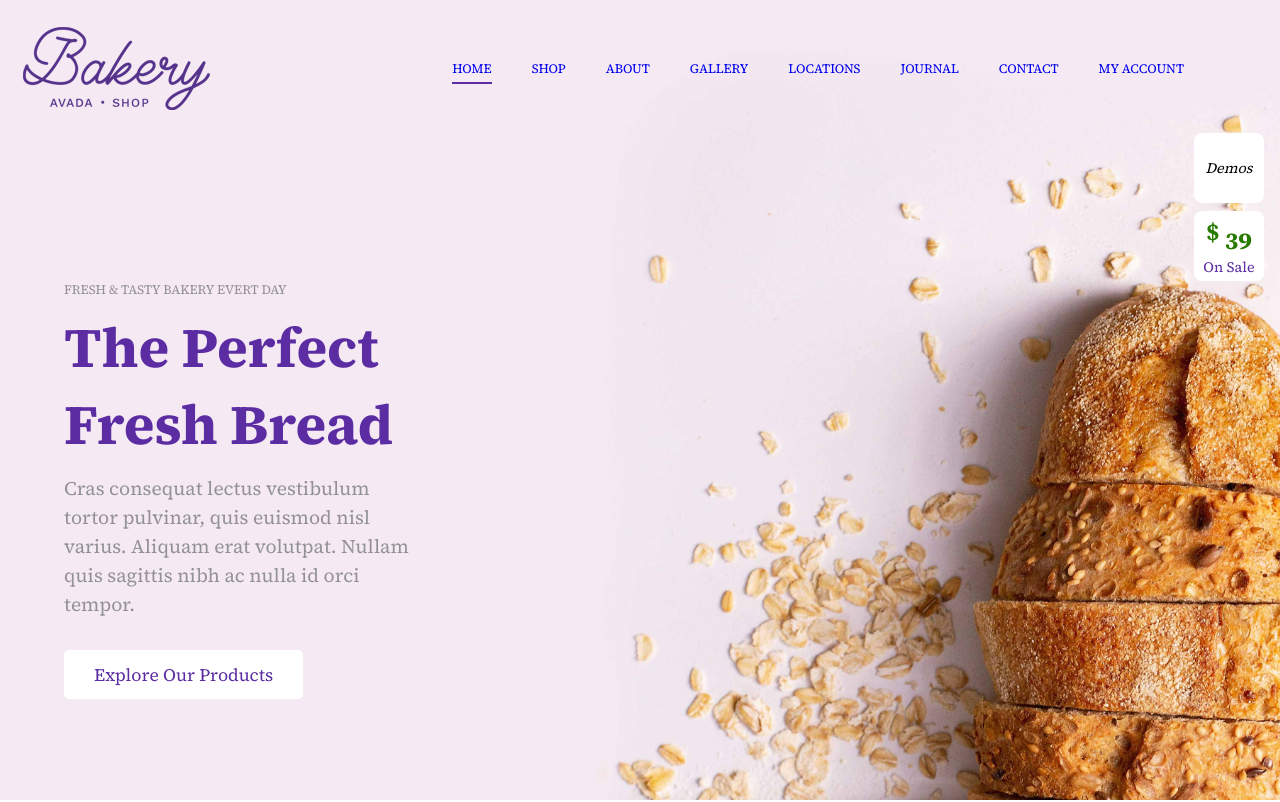
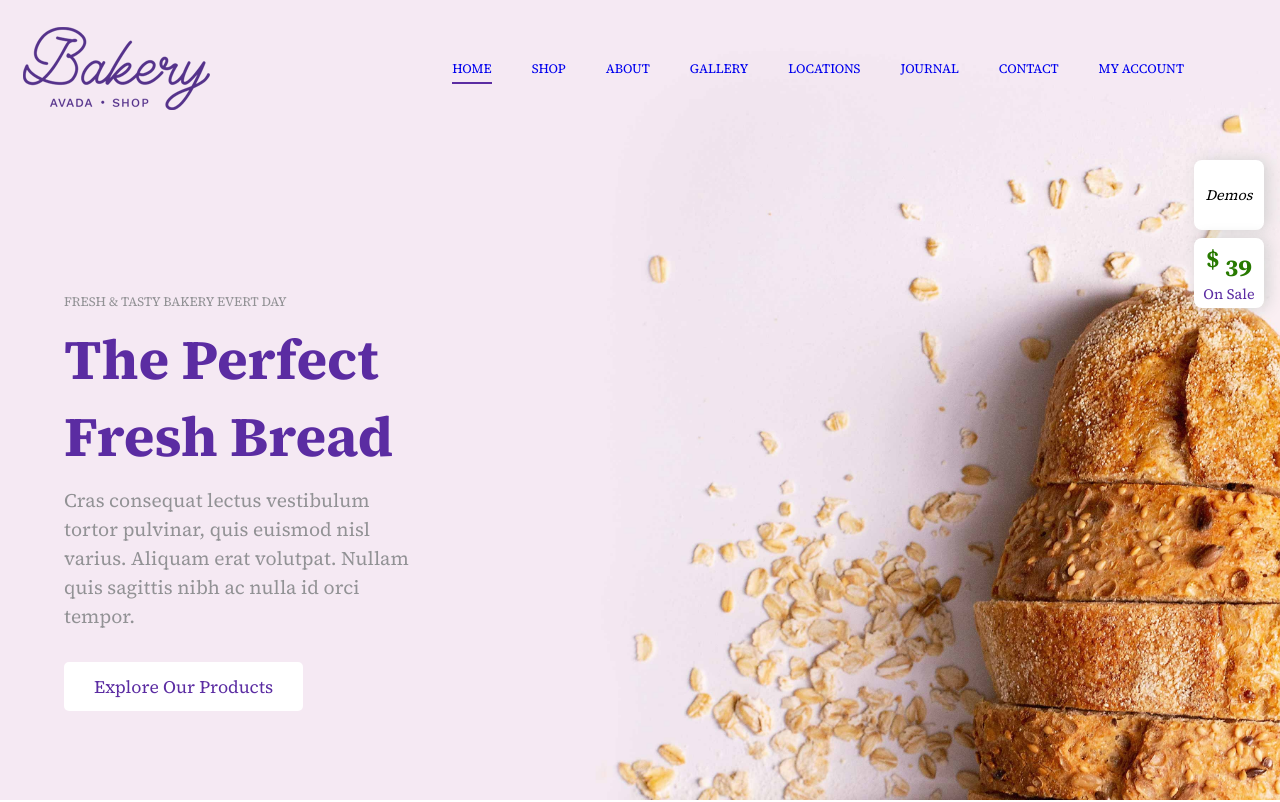
Before and after one commit to Frampolz/proj-html-vuejs, a Vue app: page / in a window 1280 px wide. Shown: the top 802 px of the page. Built offline with nearby package versions, Linux system fonts and the light colour scheme; the HTML template or start-up script is replaced by a standard one.

Commit message:
add position sticky to mid container

```diff
--- a/src/components/Header.vue
+++ b/src/components/Header.vue
@@ -61,6 +61,9 @@ export default {
     flex-direction: column;
     align-items: flex-end;
     padding: 0 1em;
+    position: fixed;
+    top: 10em;
+    right: 0;
     .header-mid-box {
       width: 70px;
       height: 70px;
@@ -69,6 +72,7 @@ export default {
       text-align: center;
       border-radius: 8px;
       background-color: white;
+      box-shadow: 4px 0px 15px lightgray;
       &:first-of-type {
         margin-bottom: 0.5em;
       }
@@ -101,7 +105,7 @@ export default {
   .header-bot {
     height: 80%;
     width: 90%;
-
+    padding: 10em 0;
     .inner-header-bot {
       width: 30%;
       h1 {
```
